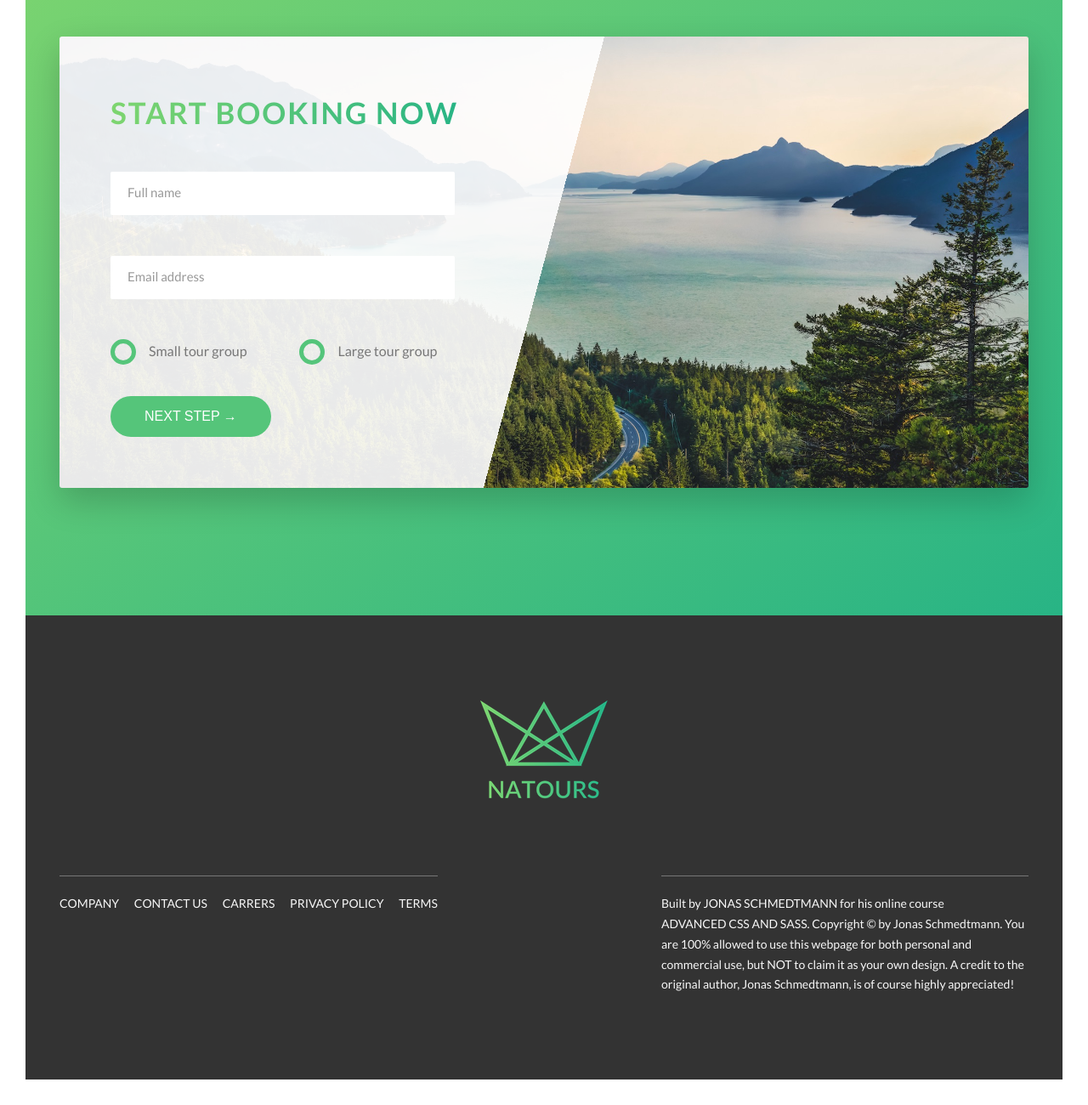
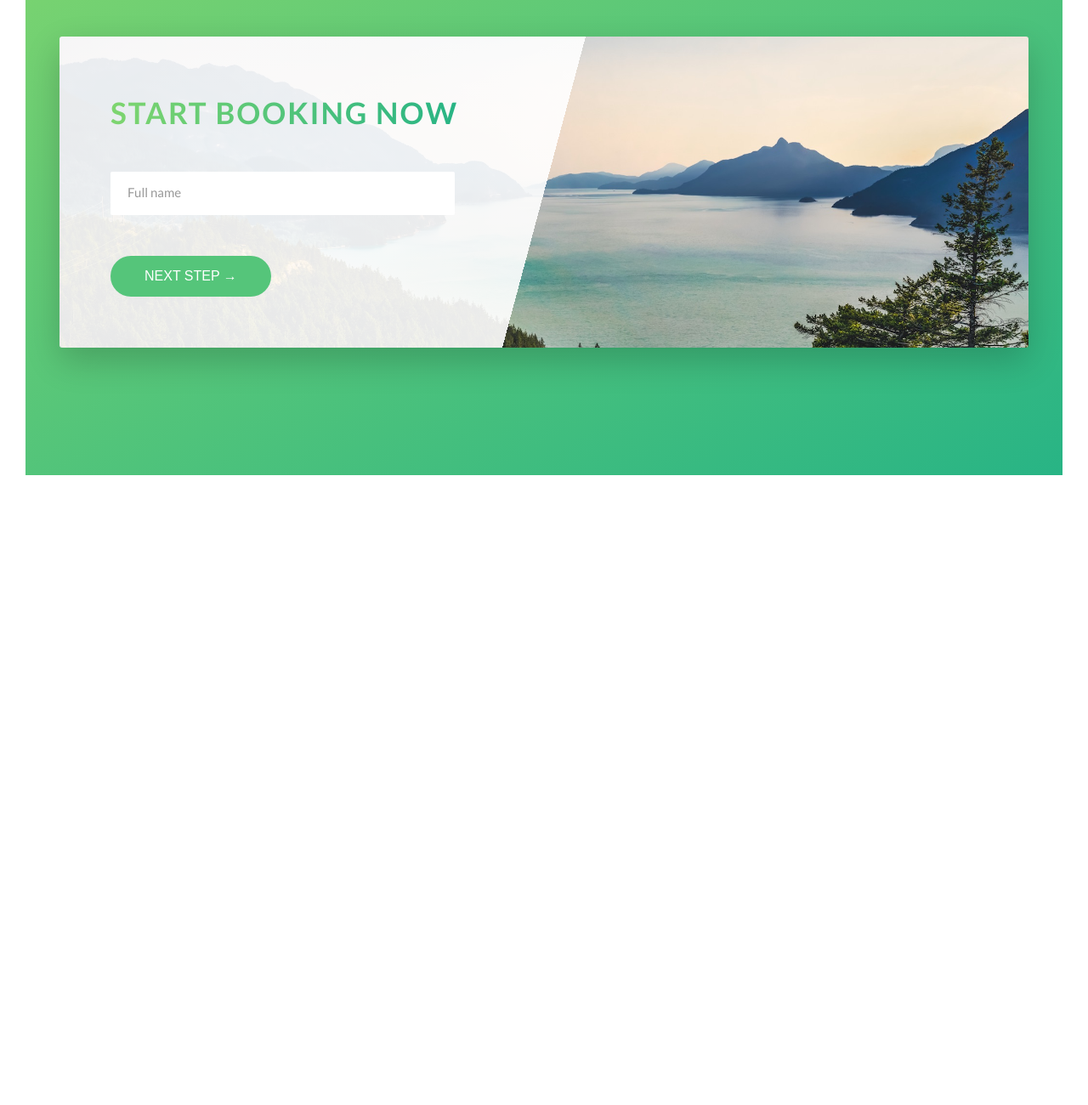
Before and after one commit to illimitableissi/Natours_HTML, a website: page index.html in a window 1280 px wide. Shown: the part 4855-6155 px from the top of the page at 85% size. After the commit the page ends 5444 px from the top, so only its background shows below. Drawn offline with Linux system fonts and the light colour scheme.

Commit message:
comment edits

```diff
--- a/index.html
+++ b/index.html
@@ -16,7 +16,7 @@
     </head>
 
     <body>
-        <div class="navigation">
+        <!-- <div class="navigation">
             <input type="checkbox" class="navigation__checkbox" id="navi-toggle">
 
             <label for="navi-toggle" class="navigation__button">
@@ -34,7 +34,7 @@
                     <li class="navigation__item"><a href="#" class="navigation__link"><span>05</span>Book now</a></li>
                     </ul>
             </nav>
-        </div>
+        </div> -->
 
         <header class="header">
             <div class="header__logo-box">
@@ -331,7 +331,7 @@
                                     <label for="name" class="form__label">Full name</label>
                                 </div>
 
-                                <div class="form__group">
+                                <!-- <div class="form__group">
                                     <input type="email" class="form__input" placeholder="Email address" id="email" required>
                                     <label for="email" class="form__label">Email address</label>
                                 </div>
@@ -352,7 +352,7 @@
                                             Large tour group
                                         </label>
                                     </div>
-                                </div>
+                                </div> -->
 
                                 <div class="form__group">
                                     <button class="btn btn--green">Next step &rarr;</button>
@@ -364,7 +364,7 @@
             </section>
         </main>
 
-        <footer class="footer">
+        <!-- <footer class="footer">
             <div class="footer__logo-box">
 
                 <picture class="footer__logo">
@@ -397,8 +397,8 @@
                     </p>
                 </div>
             </div>
-        </footer>
-
+        </footer> -->
+<!--
         <div class="popup" id="popup">
             <div class="popup__content">
                 <div class="popup__left">
@@ -423,7 +423,7 @@
                     <a href="#" class="btn btn--green">Book now</a>
                 </div>
             </div>
-        </div>
+        </div> -->
 
         <!--
         <section class="grid-test">
```
